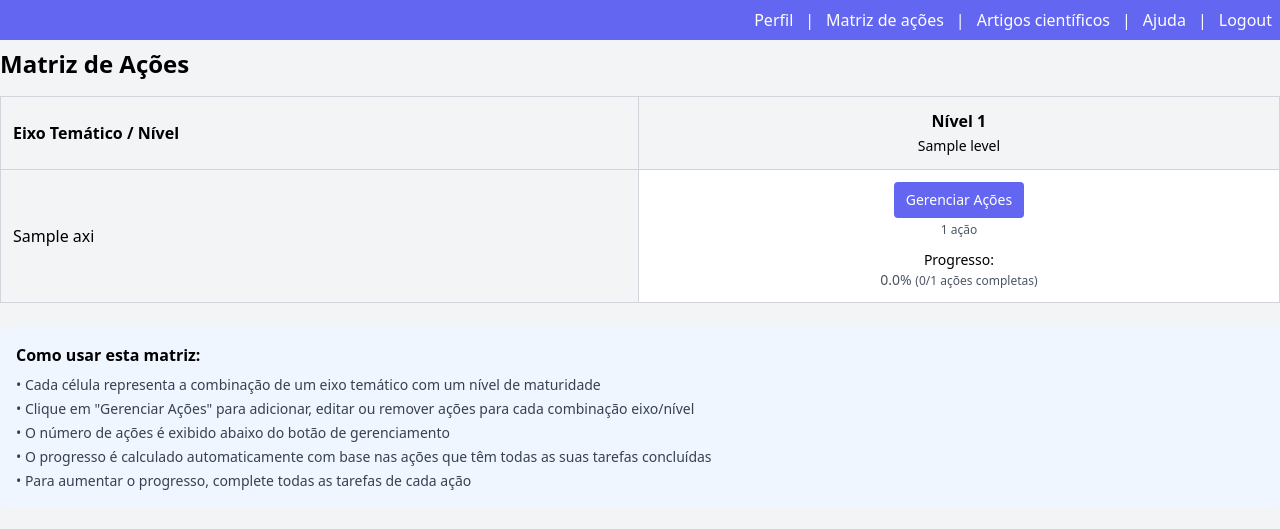
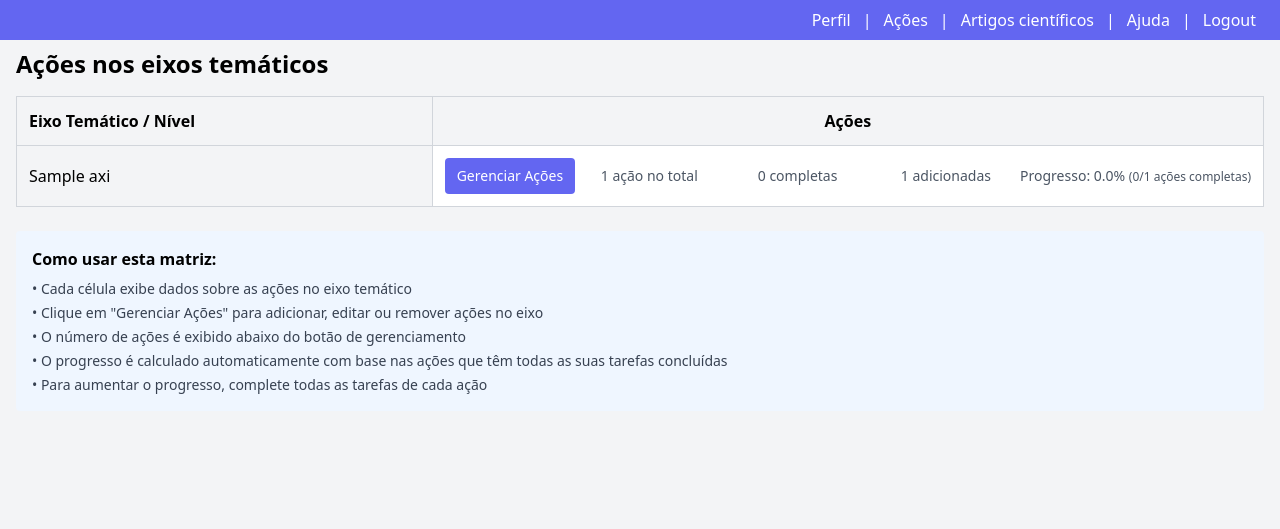
Before and after one commit to FabioCruz20/active_aging_planner, a Django app: page /planning/projects/manage_actions_matrix in a window 1280 px wide. Shown: the top 529 px of the page. Run offline with Django 4.2, Linux system fonts and the light colour scheme; a user stored in the database is signed in; tables that the repository leaves empty hold one stand-in row (values such as "Sample post"); some libraries are stand-ins or nearby versions.

Commit message:
refactor: remove mention to matrix. style: adjust padding and button colors

```diff
--- a/active_aging_planner/settings.py
+++ b/active_aging_planner/settings.py
@@ -142,3 +142,4 @@ DEFAULT_AUTO_FIELD = 'django.db.models.BigAutoField'
 TAILWIND_APP_NAME = 'theme'
 
 NPM_BIN_PATH = 'C:/Program Files/nodejs/npm.cmd'
+NPM_BIN_PATH = '/home/fabio/.nvm/versions/node/v16.20.2/bin/npm'
--- a/planning/templates/papers/create.html
+++ b/planning/templates/papers/create.html
@@ -28,7 +28,7 @@
             {% endfor %}
 
             <div class="flex justify-end">
-                <button type="submit" class="bg-blue-500 hover:bg-blue-700 text-white font-bold py-2 px-4 rounded">
+                <button type="submit" class="bg-indigo-500 hover:bg-indigo-700 text-white py-2 px-4 rounded">
                     Salvar
                 </button>
             </div>
--- a/planning/templates/papers/edit.html
+++ b/planning/templates/papers/edit.html
@@ -28,7 +28,7 @@
             {% endfor %}
 
             <div class="flex justify-end">
-                <button type="submit" class="bg-blue-500 hover:bg-blue-700 text-white font-bold py-2 px-4 rounded">
+                <button type="submit" class="bg-indigo-500 hover:bg-indigo-700 text-white font-bold py-2 px-4 rounded">
                     Salvar
                 </button>
             </div>
--- a/planning/templates/papers/index.html
+++ b/planning/templates/papers/index.html
@@ -4,7 +4,7 @@
 <div class="container mx-auto px-4 py-8">
     <div class="flex justify-between items-center mb-6">
         <h1 class="text-2xl font-bold">Artigos Científicos</h1>
-        <a href="{% url 'papers:new' %}" class="bg-indigo-500 hover:bg-indigo-700 text-white font-bold py-2 px-4 rounded">
+        <a href="{% url 'papers:new' %}" class="bg-indigo-500 hover:bg-indigo-700 text-white py-2 px-4 rounded">
             Novo Artigo
         </a>
     </div>
--- a/planning/templates/projects/create_task.html
+++ b/planning/templates/projects/create_task.html
@@ -5,7 +5,7 @@
     <div class="mb-8">
         <h1 class="text-3xl font-bold mb-2">Nova Tarefa</h1>
         <p class="text-gray-600">
-            Ação: {{ action.name }}
+            <strong>Ação</strong>: {{ action.name }}
         </p>
     </div>
 
--- a/planning/templates/projects/edit_task.html
+++ b/planning/templates/projects/edit_task.html
@@ -5,7 +5,7 @@
     <div class="mb-8">
         <h1 class="text-3xl font-bold mb-2">Editar Tarefa</h1>
         <p class="text-gray-600">
-            Ação: {{ action.name }}
+            <strong>Ação</strong>: {{ action.name }}
         </p>
     </div>
 
--- a/planning/templates/projects/manage_actions_matrix.html
+++ b/planning/templates/projects/manage_actions_matrix.html
@@ -1,9 +1,9 @@
 {% extends 'layout.html' %}
 
 {% block content %}
-<div class="container mx-auto">
+<div class="container px-4 mx-auto">
     <div class="mt-2 mb-4">
-        <h1 class="font-bold text-2xl">Matriz de Ações</h1>
+        <h1 class="font-bold text-2xl">Ações nos eixos temáticos</h1>
     </div>
 
     <div class="mb-6">
@@ -13,11 +13,10 @@
             <table class="w-full border-collapse border border-gray-300">
                 <thead>
                     <tr class="bg-gray-100">
-                        <th class="border border-gray-300 p-3 text-left font-semibold">Eixo Temático / Nível</th>
+                        <th class="border border-gray-300 p-3 text-left font-semibold w-1/3">Eixo Temático / Nível</th>
                         {% for level in levels %}
-                        <th class="border border-gray-300 p-3 text-center font-semibold min-w-48">
-                            Nível {{ level.level_number }}<br>
-                            <span class="text-sm font-normal">{{ level.name }}</span>
+                        <th class="border border-gray-300 p-3 text-center font-semibold">
+                            Ações
                         </th>
                         {% endfor %}
                     </tr>
@@ -33,25 +32,36 @@
                             {% for level_key, cell_data in level_data.items %}
                                 {% if level_key == level %}
                                     <!-- Link para gerenciar ações -->
-                                    <div class="mb-3">
+                                    <div class="flex items-center">
                                         <a href="{% url 'projects:manage_axis_level_actions' axis.id level.id %}"
                                            class="inline-block px-3 py-2 bg-indigo-500 text-white text-sm rounded hover:bg-indigo-700 transition-colors">
                                             <i class="fas fa-cog"></i> Gerenciar Ações
                                         </a>
-                                        <div class="mt-1 text-xs text-gray-600">
-                                            {{ cell_data.actions.count }} ação{{ cell_data.actions.count|pluralize:"es" }}
+                                        <div class="text-sm text-gray-600 flex-1">
+                                            {{ cell_data.actions.count }}
+                                            {% if cell_data.actions.count == 1 %}
+                                                ação
+                                            {% else %}
+                                                ações
+                                            {% endif %}
+                                            no total
+                                        </div>
+
+                                        <div class="text-sm text-gray-600 flex-1">
+                                            {{ cell_data.completed_actions }} completas
+                                        </div>
+
+                                        <div class="text-sm text-gray-600 flex-1">
+                                            {{ cell_data.total_actions }} adicionadas
+                                        </div>
+
+                                        <div class="text-sm text-gray-600 flex-2">
+                                            <span class="font-medium">Progresso</span>:
+                                            {{ cell_data.progress|floatformat:1 }}%
+                                            <span class="text-xs">({{ cell_data.completed_actions }}/{{ cell_data.total_actions }} ações completas)</span>
                                         </div>
                                     </div>
 
-                                    <div class="mt-2">
-                                        <div class="text-sm">
-                                            <div class="font-medium">Progresso:</div>
-                                            <div class="text-gray-600">
-                                                {{ cell_data.progress|floatformat:1 }}%
-                                                <span class="text-xs">({{ cell_data.completed_actions }}/{{ cell_data.total_actions }} ações completas)</span>
-                                            </div>
-                                        </div>
-                                    </div>
                                 {% endif %}
                             {% empty %}
                                 <!-- Link para gerenciar ações quando não há dados -->
@@ -91,8 +101,8 @@
     <div class="mt-6 p-4 bg-blue-50 rounded">
         <h3 class="font-semibold mb-2">Como usar esta matriz:</h3>
         <ul class="text-sm text-gray-700 space-y-1">
-            <li>• Cada célula representa a combinação de um eixo temático com um nível de maturidade</li>
-            <li>• Clique em "Gerenciar Ações" para adicionar, editar ou remover ações para cada combinação eixo/nível</li>
+            <li>• Cada célula exibe dados sobre as ações no eixo temático</li>
+            <li>• Clique em "Gerenciar Ações" para adicionar, editar ou remover ações no eixo</li>
             <li>• O número de ações é exibido abaixo do botão de gerenciamento</li>
             <li>• O progresso é calculado automaticamente com base nas ações que têm todas as suas tarefas concluídas</li>
             <li>• Para aumentar o progresso, complete todas as tarefas de cada ação</li>
--- a/templates/layout.html
+++ b/templates/layout.html
@@ -11,9 +11,9 @@
 </head>
 <body class="bg-gray-100">
     <header class="w-full bg-indigo-500 p-2 text-white">
-        <nav class="container mx-auto flex justify-end gap-x-3">
+        <nav class="container mx-auto flex justify-end gap-x-3 px-4">
             <a href="{% url 'profiles:profile' %}">Perfil</a>
-            | <a href="{% url 'projects:manage_actions_matrix' %}">Matriz de ações</a>
+            | <a href="{% url 'projects:manage_actions_matrix' %}">Ações</a>
             | <a href="{% url 'papers:index' %}">Artigos científicos</a>
             | <a href="{% url 'help:index' %}">Ajuda</a>
             | {% if user.is_authenticated %}
--- a/theme/static/css/dist/styles.css
+++ b/theme/static/css/dist/styles.css
@@ -914,8 +946,24 @@ select {
   width: 100%;
 }
 
-.min-w-48 {
-  min-width: 12rem;
+.w-1\/3 {
+  width: 33.333333%;
+}
+
+.w-2\/3 {
+  width: 66.666667%;
+}
+
+.w-3\/4 {
+  width: 75%;
+}
+
+.w-4\/5 {
+  width: 80%;
+}
+
+.w-5\/6 {
+  width: 83.333333%;
 }
 
 .min-w-full {
@@ -930,6 +978,10 @@ select {
   max-width: 32rem;
 }
 
+.flex-1 {
+  flex: 1 1 0%;
+}
+
 .flex-shrink-0 {
   flex-shrink: 0;
 }
@@ -1337,10 +1376,6 @@ select {
 
 .font-medium {
   font-weight: 500;
-}
-
-.font-normal {
-  font-weight: 400;
 }
 
 .font-semibold {
```
Also changed, not shown: other parts of theme/static/css/dist/styles.css (+67 -40 lines), planning/templates/dashboard/index.html (+3 -5 lines), planning/templates/profiles/profile.html (+4 -4 lines), planning/templates/projects/manage_axis_level_actions.html (+7 -8 lines), planning/templates/projects/manage_tasks.html (+4 -5 lines).
